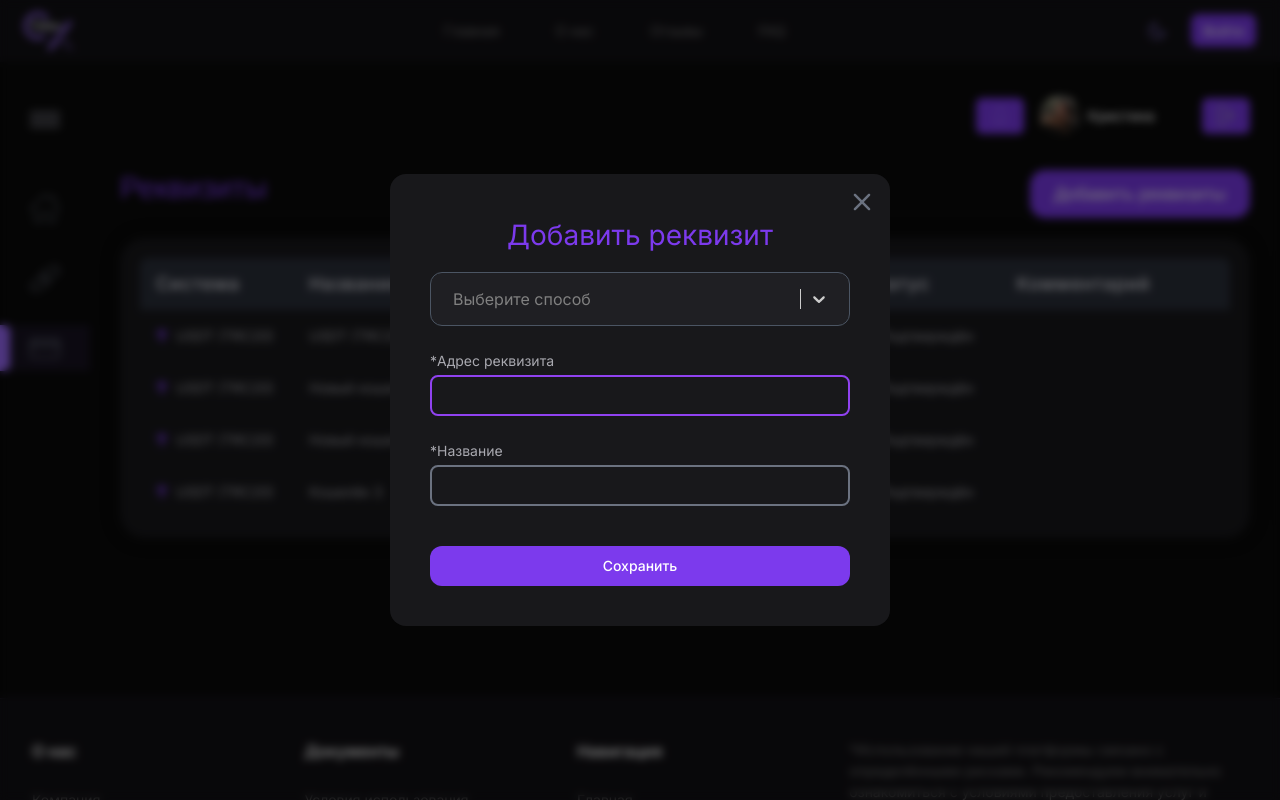
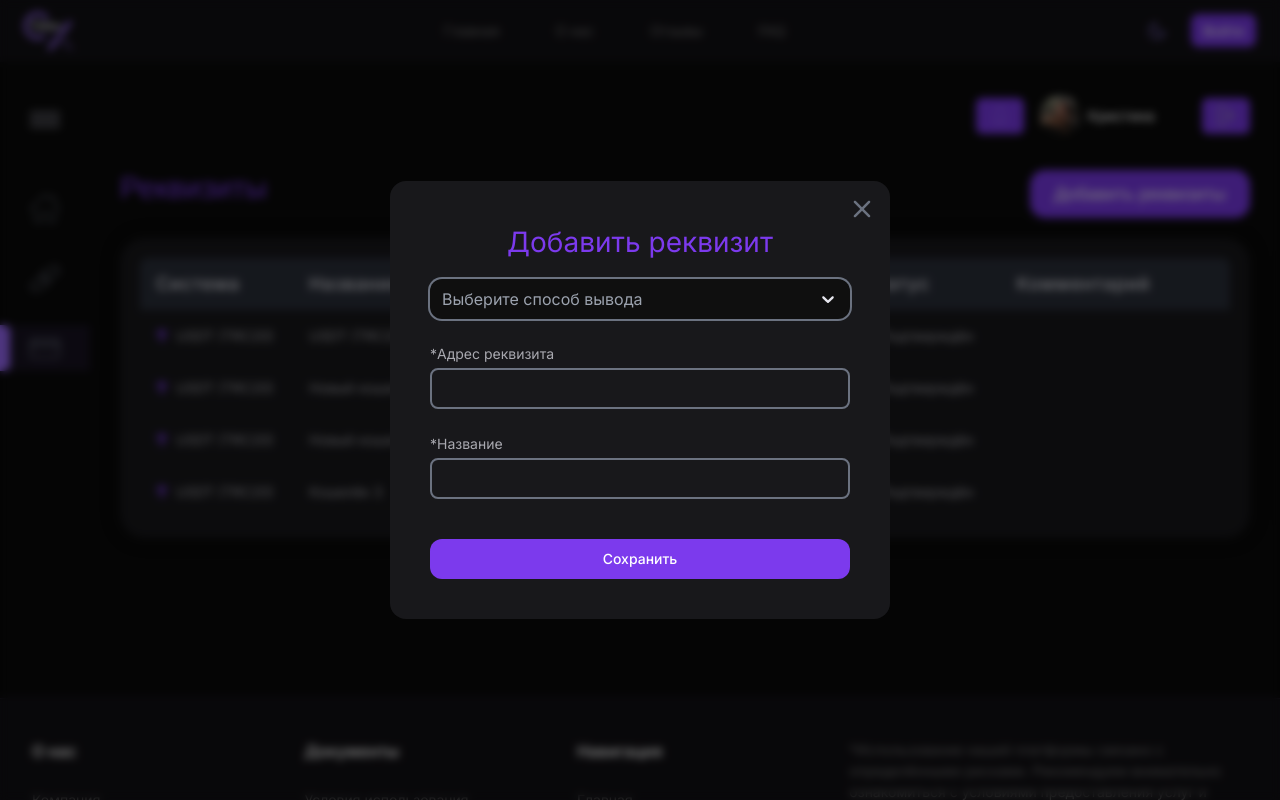
Before and after one commit to Muaytai/Cryptoobmen, a Next.js app in the folder frontend/: page /details in a window 1280 px wide. Both pictures are taken after a click on the button "Добавить реквизиты". Shown: the top 800 px of the page. Built offline with nearby package versions, Linux system fonts and the light colour scheme; no server answers.

Commit message:
profile 10

```diff
--- a/frontend/src/app/(profile)/components/modals/addWalletForm/AddWalletForm.tsx
+++ b/frontend/src/app/(profile)/components/modals/addWalletForm/AddWalletForm.tsx
@@ -32,9 +32,9 @@ export const AddWalletForm = () => {
     },
   });
 
-  useEffect(() => {
-    setFocus("address");
-  }, [setFocus]);
+  // useEffect(() => {
+  //   setFocus("address");
+  // }, [setFocus]);
 
   const onSubmit = (data: FormData) => {
     console.log("Submitted:", data);
--- a/frontend/src/app/(profile)/components/modals/forms/FormSelect.tsx
+++ b/frontend/src/app/(profile)/components/modals/forms/FormSelect.tsx
@@ -1,81 +1,93 @@
-import React from 'react';
+import React from "react";
 import Select, {
   components,
   SingleValueProps,
   OptionProps,
   SingleValue,
+  MultiValue,
   ActionMeta,
-  StylesConfig,
-  GroupBase
-} from 'react-select';
+  ClassNamesConfig,
+  GroupBase,
+} from "react-select";
 
 interface OptionType {
   value: string;
   label: string;
-  icon: string; // путь к иконке
+  icon: string;
 }
 
 const options: OptionType[] = [
-  {value: 'usdt', label: 'USDT (TRC20)', icon: '/images/profile/vector-usdt.svg'},
-  {value: 'btc', label: 'Bitcoin', icon: '/images/profile/bitcoin.svg'},
-  {value: 'eth', label: 'Ethereum', icon: '/images/profile/ethereum.svg'},
+  {
+    value: "usdt",
+    label: "USDT (TRC20)",
+    icon: "/images/profile/vector-usdt.svg",
+  },
+  { value: "btc", label: "Bitcoin", icon: "/images/profile/bitcoin.svg" },
+  { value: "eth", label: "Ethereum", icon: "/images/profile/ethereum.svg" },
 ];
 
 const CustomSingleValue = (props: SingleValueProps<OptionType>) => (
-  <components.SingleValue {...props}>
+  <components.SingleValue {...props} className="flex items-center">
     <img
       src={props.data.icon}
       alt={props.data.label}
-      style={{width: 20, height: 20, marginRight: 8}}
+      className="w-5 h-5 mr-2"
     />
-    {props.data.label}
+    <span className="text-subcard-text">{props.data.label}</span>
   </components.SingleValue>
 );
 
 const CustomOption = (props: OptionProps<OptionType>) => (
   <components.Option {...props}>
+    <div className="flex items-center gap-2 px-2 py-1">
       <img
         src={props.data.icon}
         alt={props.data.label}
-      style={{width: 20, height: 20, marginRight: 8}}
+        className="w-5 h-5"
       />
-    {props.data.label}
+      <span className="text-subcard-text">{props.data.label}</span>
+    </div>
   </components.Option>
 );
 
 const FormSelect = () => {
   const handleChange = (
-    newValue: SingleValue<OptionType>,
+  newValue: SingleValue<OptionType> | MultiValue<OptionType>,
   _actionMeta: ActionMeta<OptionType>
 ) => {
-    console.log('Выбрано:', newValue);
+  // Приводим к одиночному значению, так как isMulti: false
+  const selected = newValue as SingleValue<OptionType> | null;
+
+  console.log("Выбрано:", selected);
 };
 
-  const customStyles: StylesConfig<OptionType, false, GroupBase<OptionType>> = {
-    control: (provided) => ({
-      ...provided,
-      backgroundColor: '#1f1f23',
-      borderColor: '#4b5563',
-      borderRadius: '12px',
-      padding: '8px 12px',
-      color: '#f3f4f6',
-    }),
-    option: (provided, state) => ({
-      ...provided,
-      backgroundColor: state.isSelected ? '#7c3aed' : '#2a2a31',
-      color: '#f3f4f6',
-      padding: '10px',
-    }),
+  const classNames: ClassNamesConfig<OptionType> = {
+    control: ({ isFocused }) =>
+      `bg-background border rounded-xl py-2 px-3 text-gray-100 ${
+        isFocused
+          ? "ring-2 ring-violet-500 border-violet-500"
+          : "ring-2 ring-gray-500 border-gray-500"
+      }`,
+    option: ({ isSelected }) =>
+      `bg-subcard p-2.5 text-subcard-text  items-center ${
+        isSelected ? "bg-violet-600" : "bg-gray-800 hover:bg-gray-400"
+      }`,
+    menuList: () => "bg-subcard rounded-xl text-subcard-text mt-1 shadow-lg",
+    singleValue: () => "flex w-full text-subcard-text",
+    placeholder: () => "text-gray-400",
+    dropdownIndicator: () => "flex w-full text-subcard-text hover:text-gray-300",
+    indicatorSeparator: () => "",
   };
 
   return (
     <Select
       options={options}
-      components={{SingleValue: CustomSingleValue, Option: CustomOption}}
-      styles={customStyles}
+      components={{ SingleValue: CustomSingleValue, Option: CustomOption }}
+      classNames={classNames}
       onChange={handleChange}
-      placeholder="Выберите способ"
-      isMulti={false} // важно!
+      placeholder="Выберите способ вывода"
+      isMulti={false}
+      unstyled
     />
   );
 };
--- a/frontend/tailwind.config.js
+++ b/frontend/tailwind.config.js
@@ -1,9 +1,7 @@
 /** @type {import('tailwindcss').Config} */
 module.exports = {
-  content: [
-    "./src/**/*.{js,ts,jsx,tsx}",
-  ],
-  darkMode: 'class',
+  content: ["./src/**/*.{js,ts,jsx,tsx}"],
+  darkMode: "class",
   theme: {
     extend: {
       colors: {
@@ -20,7 +18,7 @@ module.exports = {
           hover: "#7C3AED",
         },
         background: {
-          DEFAULT: "#FFFFFF",
+          DEFAULT: "hsl(var(--background) / <alpha-value>)",
           dark: "#0A0A0A",
         },
         foreground: {
@@ -35,8 +33,8 @@ module.exports = {
           "dark-foreground": "#FFFFFF",
         },
         subcard: {
-          DEFAULT: 'hsl(var(--subcard-bg) / <alpha-value>)',
-          text: 'hsl(var(--subcard-text) / <alpha-value>)',  // Цвет текста
+          DEFAULT: "hsl(var(--subcard-bg) / <alpha-value>)",
+          text: "hsl(var(--subcard-text) / <alpha-value>)", // Цвет текста
         },
         muted: {
           DEFAULT: "#F3F4F6",
@@ -61,10 +59,10 @@ module.exports = {
         sm: "0.25rem",
       },
       boxShadow: {
-        'light': '0 0 20px rgba(0, 0, 0, 0.3)',
-        'dark': 'none'
+        light: "0 0 20px rgba(0, 0, 0, 0.3)",
+        dark: "none",
       },
     },
   },
   plugins: [],
-}
+};
```
Lines whose indentation alone changed are shown as unchanged.
